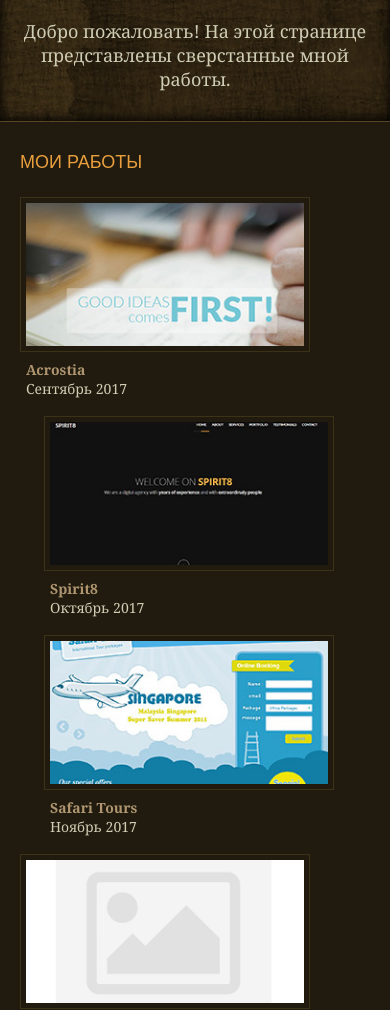
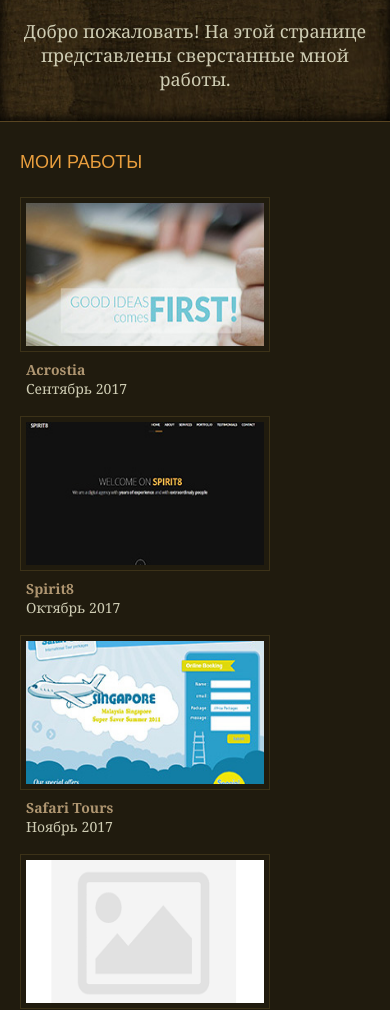
Before and after one commit to IvanCherneev/IvanCherneev.github.io, a plain HTML site: page index.html in a window 390 px wide. Shown: the part 98-1108 px from the top of the page. Drawn offline with Linux system fonts and the light colour scheme.

Commit message:
Add Responsive

```diff
--- a/index.html
+++ b/index.html
@@ -2,7 +2,10 @@
 <html lang="ru">
 <head>
 	<meta charset="UTF-8">
-	<title>Портфолио</title>
+	<title>Портфолио Чернеев Иван</title>
+
+	<meta name="viewport" content="width=device-width, initial-scale=1">
+
 	<link href="https://fonts.googleapis.com/css?family=Fira+Sans:500" rel="stylesheet">
 	<link rel="stylesheet" href="style.css" />
 </head>
--- a/style.css
+++ b/style.css
@@ -233,3 +233,37 @@ img {
 .footer__copyright span {
 	color: #ea9f3e;
 }
+
+
+/*
+************* Медиа запросы ****************
+*/
+
+@media screen and (max-width: 992px) {
+
+	.content__img-box {
+		width: 220px;
+	}
+}
+
+@media screen and (max-width: 768px) {
+
+	.content__img-box {
+		width: 250px;
+	}
+
+	.content__item:nth-child(3),
+	.content__item:nth-child(5) {
+		margin-left: 0;
+	}
+
+	.content__item:nth-child(4) {
+		margin-left: 24px;
+	}
+}
+
+@media screen and (max-width: 582px) {
+	.content__item {
+		margin-left: 0 !important;
+	}
+}
```
